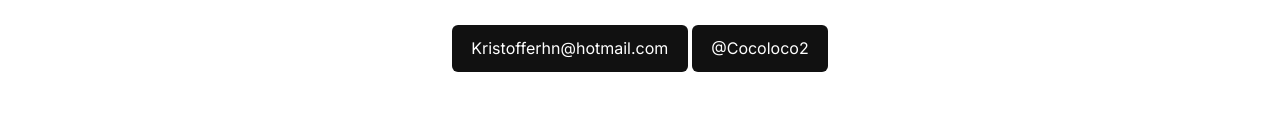
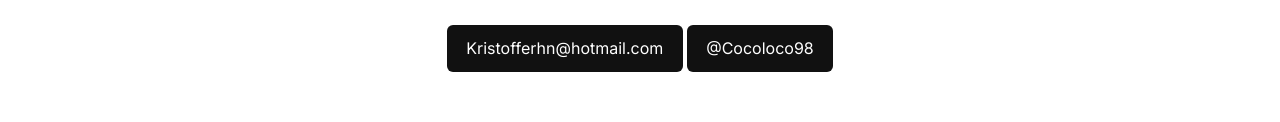
Before and after one commit to Cocoloco2/HygumDesign, a plain HTML site: page index.html in a window 1280 px wide. Shown: the part 1951-2073 px from the top of the page. Drawn offline with Linux system fonts and the light colour scheme.

Commit message:
Update index.html

```diff
--- a/index.html
+++ b/index.html
@@ -59,7 +59,7 @@
   <section class="contact">
     <h2>Contact</h2>
     <a href="mailto:Kristofferhn@hotmail.com" class="project-button">Kristofferhn@hotmail.com</a>
-    <a href="https://instagram.com/Cocoloco2" target="_blank" class="project-button">@Cocoloco2</a>
+    <a href="https://instagram.com/Cocoloco98" target="_blank" class="project-button">@Cocoloco98</a>
   </section>
 
   <footer>
```
